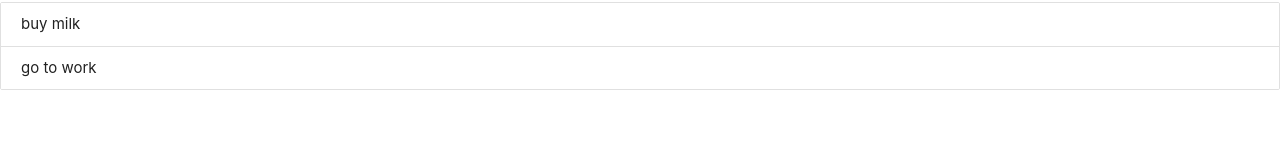
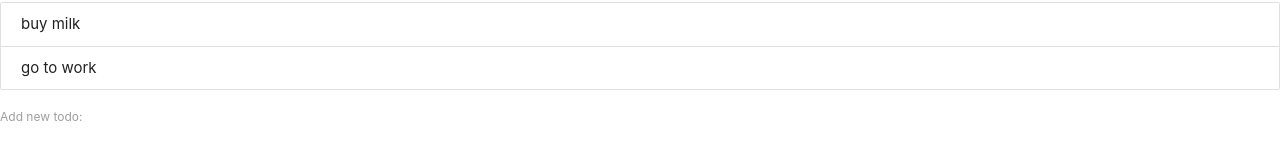
Before and after one commit to adrian-glowienka/redux-training, a React (Create React App) app: page / in a window 1280 px wide. Shown: the part 134-300 px from the top of the page. Built offline with nearby package versions, Linux system fonts and the light colour scheme.

Commit message:
add function to add new todos

```diff
--- a/src/App.js
+++ b/src/App.js
@@ -1,5 +1,6 @@
 import React from 'react';
 import Todos from './components/Todos'
+import AddTodo from './components/AddTodo'
 
 class App extends React.Component {
   state = {
@@ -17,11 +18,19 @@
       todos
     })
   }
+  addTodo = (todo) => {
+    todo.id = Math.random();
+    let todos  = [...this.state.todos, todo];
+    this.setState({
+      todos
+    })
+  }
   render() {
     return (
       <div className="App">
         <h1 className="center blue-text">Todo List</h1>
         <Todos todos={this.state.todos} deleteTodo={this.deleteTodo}/>
+        <AddTodo addTodo={this.addTodo}/>
       </div>
     )
   }
--- /dev/null
+++ b/src/components/AddTodo.js
@@ -0,0 +1,28 @@
+import React from 'react';
+
+export default class AddTodo extends React.Component {
+    state = {
+        content: ''
+    }
+
+    handleChange = (e) => {
+        this.setState({
+            content: e.target.value
+        })
+    }
+    handleSubmit = (e) => {
+        e.preventDefault();
+        this.props.addTodo(this.state);
+    }
+
+    render(){
+        return (
+            <div>
+                <form onSubmit={this.handleSubmit}>
+                    <label>Add new todo:</label>
+                    <input type="text" onChange={this.handleChange} />
+                </form>
+            </div>
+        )
+    }
+}
```
